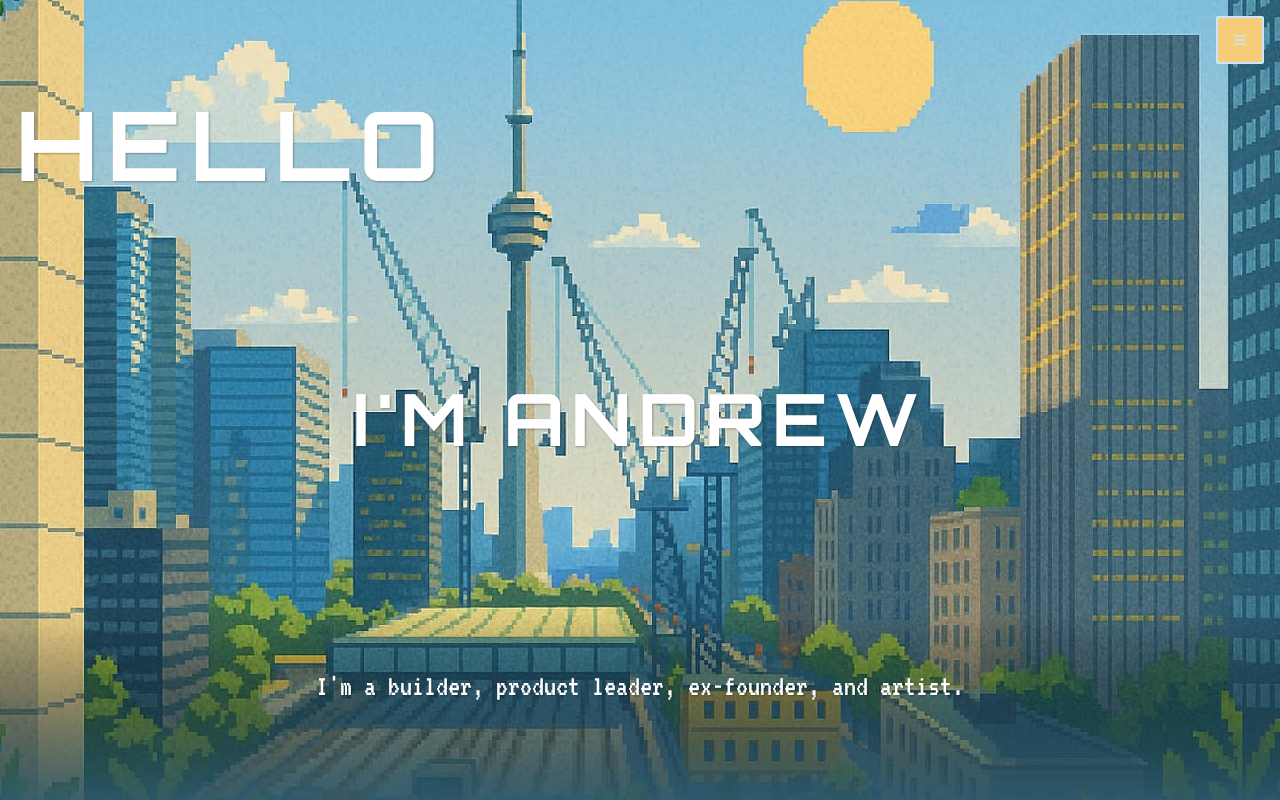
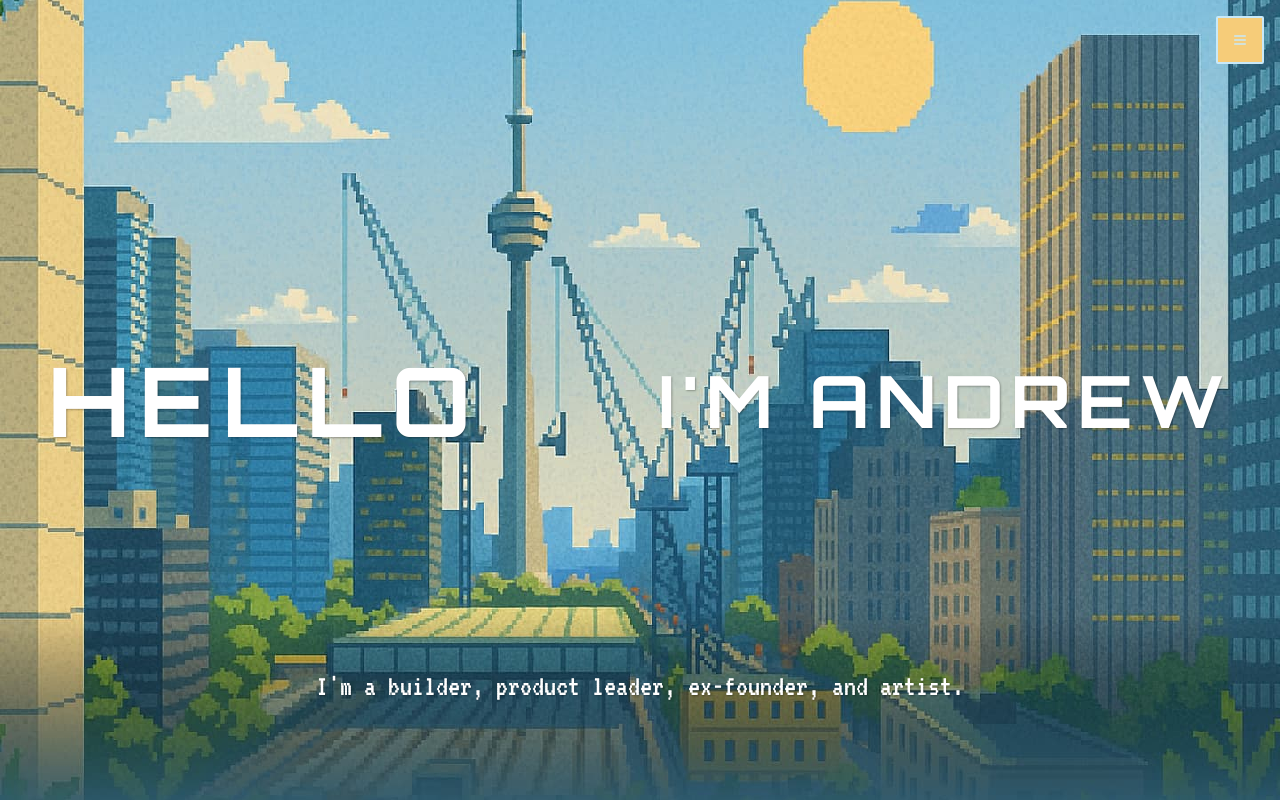
Before and after one commit to aw-42/andrew-personal-website-retro, a React (Vite) app: page / in a window 1280 px wide. Shown: the top 800 px of the page. Built offline with nearby package versions, Linux system fonts and the light colour scheme; the HTML template or start-up script is replaced by a standard one.

Commit message:
Refactor hero text positioning

```diff
--- a/src/pages/Index.tsx
+++ b/src/pages/Index.tsx
@@ -14,23 +14,26 @@ const Index = () => {
         className="min-h-screen relative px-4 bg-cover bg-center bg-no-repeat grid-overlay"
         style={{ backgroundImage: `url(${heroImage})` }}
       >
-        <div className="relative z-10 h-screen flex flex-col justify-between py-16 md:py-24">
-          {/* Top Section - Hello */}
-          <div className="flex justify-start">
+        <div className="relative z-10 h-screen flex flex-col justify-end py-16 md:py-24">
+          {/* Positioned text elements */}
+          <div className="absolute inset-0 flex items-center justify-between px-4 md:px-8">
+            {/* Hello - Center Left */}
+            <div className="flex-1 flex justify-start items-center">
               <h1 className="font-retro text-5xl md:text-7xl lg:text-8xl text-primary text-shadow-subtle">
                 Hello
               </h1>
             </div>
 
-          {/* Center Section - Main Content */}
-          <div className="text-center self-center max-w-4xl">
-            <h2 className="font-retro text-4xl md:text-6xl lg:text-7xl text-primary mb-6 text-shadow-subtle">
+            {/* I'm Andrew - Center Right */}
+            <div className="flex-1 flex justify-end items-center">
+              <h2 className="font-retro text-4xl md:text-6xl lg:text-7xl text-primary text-shadow-subtle">
                 I'm Andrew
               </h2>
             </div>
+          </div>
 
           {/* Bottom Section - Description */}
-          <div className="text-center">
+          <div className="text-center relative z-10">
             <p className="font-pixel text-xl md:text-2xl lg:text-3xl text-primary max-w-4xl mx-auto leading-relaxed text-shadow-subtle">
               I'm a builder, product leader, ex-founder, and artist.
             </p>
```
Lines whose indentation alone changed are shown as unchanged.
